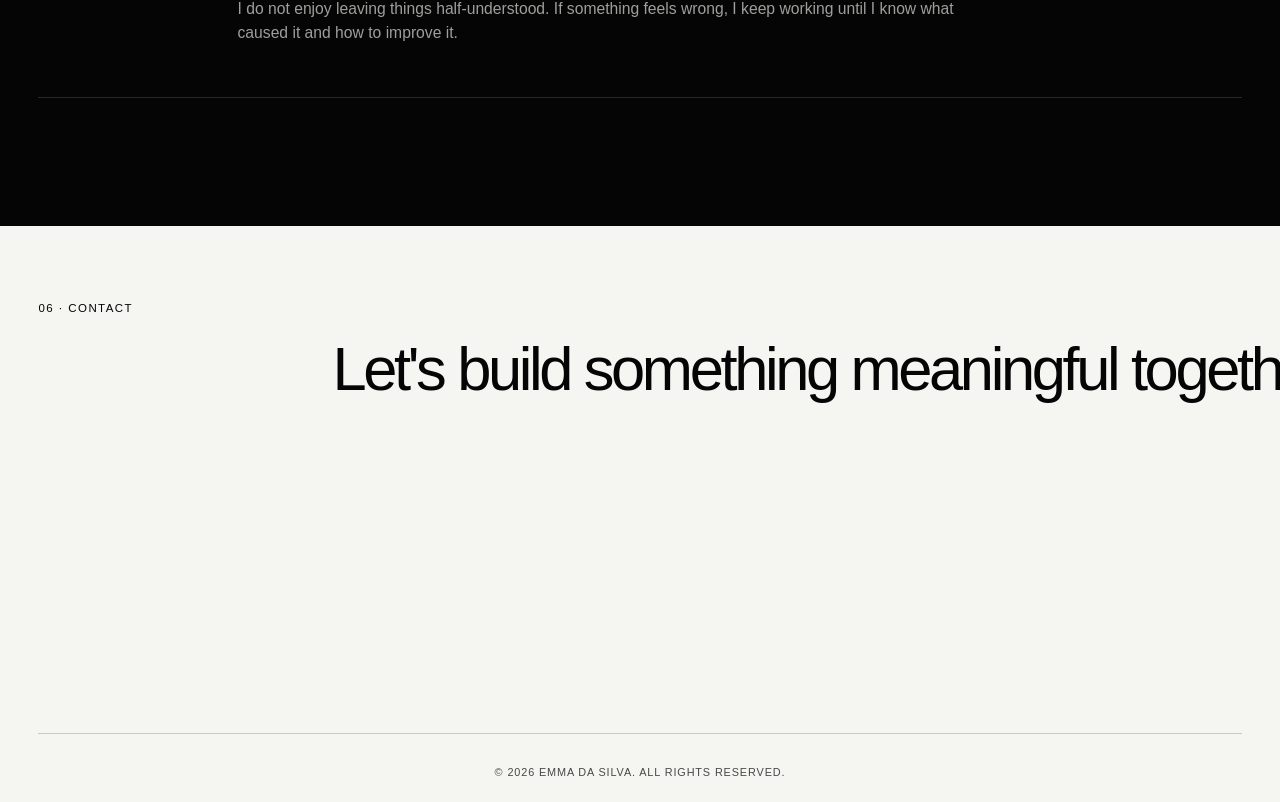
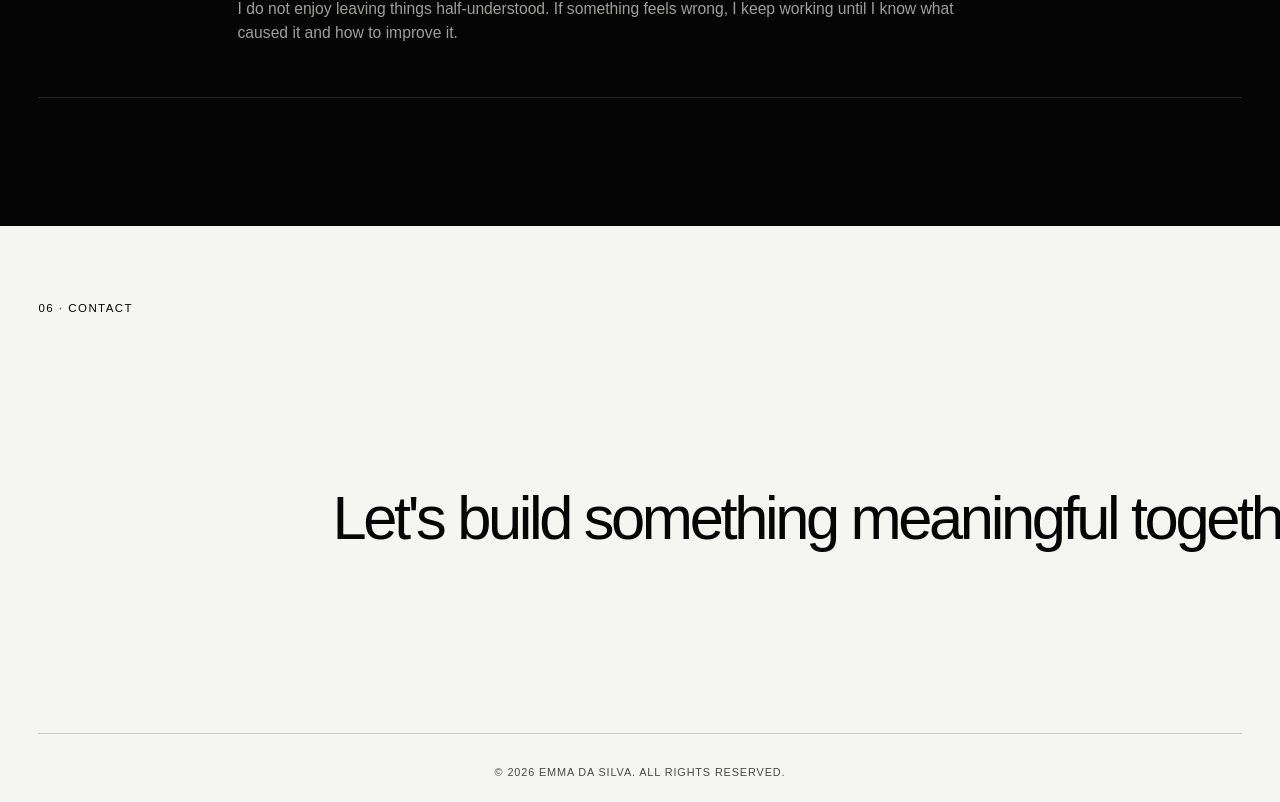
Before and after one commit to emma-dasilva-dev/emma-portfolio, a Next.js app: page / in a window 1280 px wide. Shown: the part 4890-5692 px from the top of the page. Built offline with nearby package versions, Linux system fonts and the light colour scheme.

Commit message:
Center contact message vertically and horizontally

```diff
--- a/src/app/globals.css
+++ b/src/app/globals.css
@@ -994,7 +994,6 @@ a {
   min-height: 72svh;
   display: flex;
   flex-direction: column;
-  justify-content: space-between;
   padding: clamp(3.5rem, 6vw, 5rem) clamp(1.25rem, 3vw, 3rem) 1.5rem;
   background: var(--white);
   color: var(--black);
@@ -1005,15 +1004,25 @@ a {
 }
 
 .contact-top {
-  display: grid;
-  grid-template-columns: 1fr;
-  gap: 1.5rem;
+  position: relative;
+  flex: 1;
+  display: flex;
   align-items: center;
+  justify-content: center;
+  width: 100%;
+}
+
+.contact-top > .section-kicker {
+  position: absolute;
+  top: 0;
+  left: 0;
 }
 
 .contact-message {
+  width: 100%;
   display: flex;
   justify-content: center;
+  align-items: center;
   text-align: center;
 }
 
```
